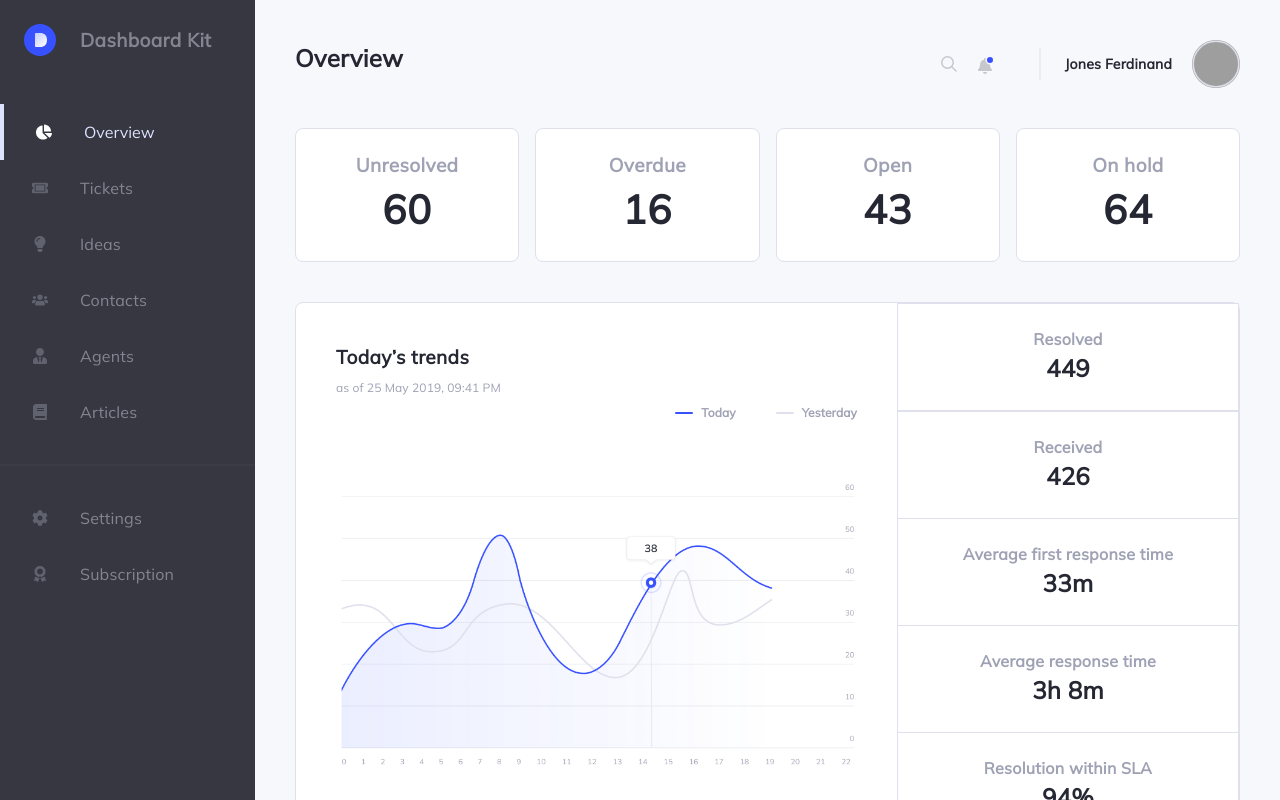
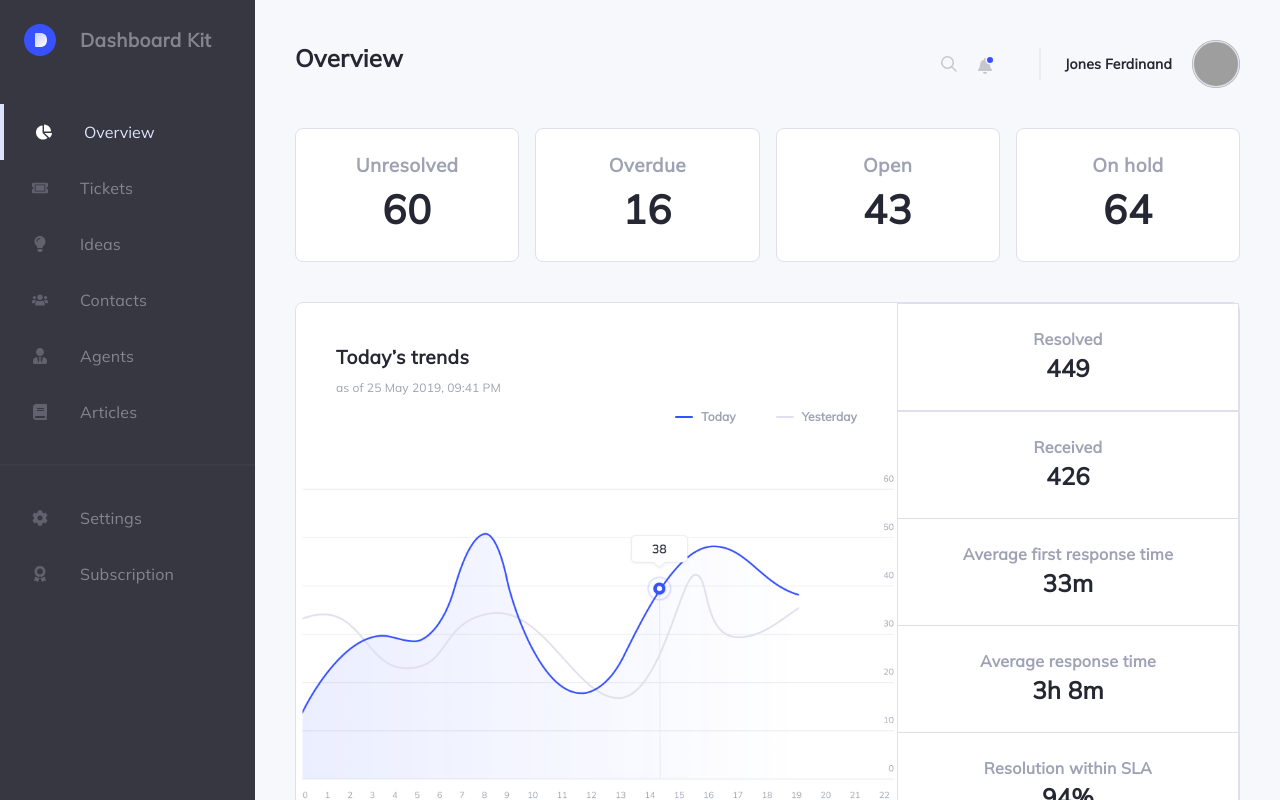
Before and after one commit to eduardovisa/prueba-x-data, a Next.js app: page /overview in a window 1280 px wide. Shown: the top 800 px of the page. Built offline with nearby package versions, Linux system fonts and the light colour scheme; grey boxes are pictures that could not be loaded.

Commit message:
HeaderCard added to Trends component

```diff
--- a/src/components/overview/trends/trends.tsx
+++ b/src/components/overview/trends/trends.tsx
@@ -3,20 +3,19 @@ import TrendsCards from './trends_cards';
 import { DividerMini } from '@/svg/divider';
 import imgGraph from '@/assets/trends_graph.png';
 import Image from 'next/image';
+import HeaderCard from '../header_card';
 
 const Trends: React.FC<{ data: CardsProps[] }> = (data) => {
   return (
     <div className="flex mt-10 border rounded-[8px] bg-white border-primary-gray-light justify-center">
-      <div className="flex-1 flex flex-col m-10">
+      <div className="flex-1 flex flex-col">
         <div className="flex-none">
-          <h1 className="text-[19px] font-[700] text-primary-black mb-2 tracking-[0.4px] leading-normal">
-            Today’s trends
-          </h1>
-          <h1 className="text-[12px] font-[400] text-secondary-gray-light tracking-[0.1px] leading-[16px]">
-            as of 25 May 2019, 09:41 PM
-          </h1>
+          <HeaderCard
+            label="Today’s trends"
+            caption="as of 25 May 2019, 09:41 PM"
+          />
         </div>
-        <div className="flex flex-none mb-6 mt-2 justify-center lg:justify-end">
+        <div className="flex flex-none mb-6 justify-center lg:justify-end lg:mr-10">
           <div className="flex items-center mr-10">
             <DividerMini color="#3751FF" />
             <h1 className="ml-2 text-[12px] font-[600] text-secondary-gray-light tracking-[0.1px] leading-normal">
@@ -31,7 +30,7 @@ const Trends: React.FC<{ data: CardsProps[] }> = (data) => {
           </div>
         </div>
         <div
-          className={`flex-1 h-full w-full bg-center bg-contain bg-no-repeat`}
+          className={`mb-5 flex-1 h-full w-full bg-center bg-contain bg-no-repeat`}
           style={{ backgroundImage: `url(${imgGraph.src})`, width: '100%' }}
         >
           <Image
```
